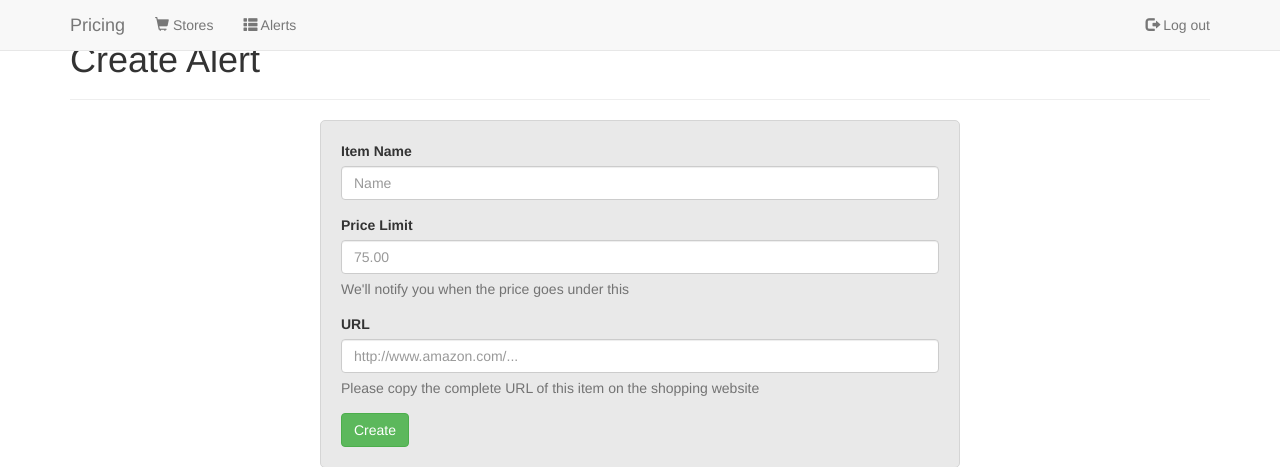
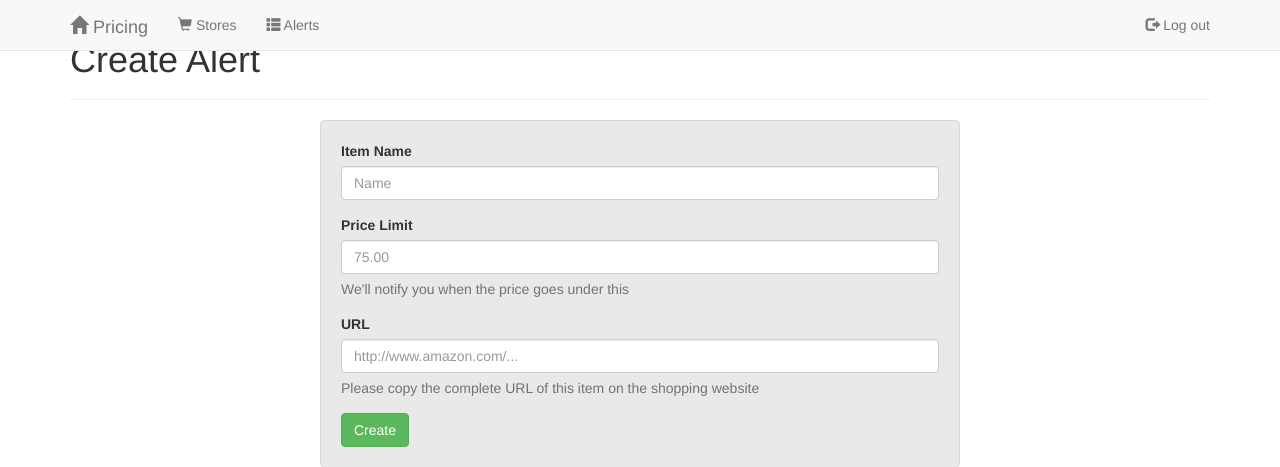
Before and after one commit to liyu10000/priceon, a Flask app: page /alerts/new in a window 1280 px wide. Shown: the top 467 px of the page. Run offline with Flask 2, Linux system fonts and the light colour scheme; the visitor is signed in with stand-in values (Sample User, id 1); some libraries are stand-ins or nearby versions.

Commit message:
added a icon display

```diff
--- a/src/templates/base.jinja2
+++ b/src/templates/base.jinja2
@@ -21,7 +21,7 @@
                 <span class="icon-bar"></span>
                 <span class="icon-bar"></span>
             </button>
-            <a class="navbar-brand" href="/" title="home">Pricing</a>
+	    <a class="navbar-brand" href="/" title="home"><span class="glyphicon glyphicon-home"></span> Pricing</a>
         </div>
 
         <div id="navbar" class="navbar-collapse collapse">
```
